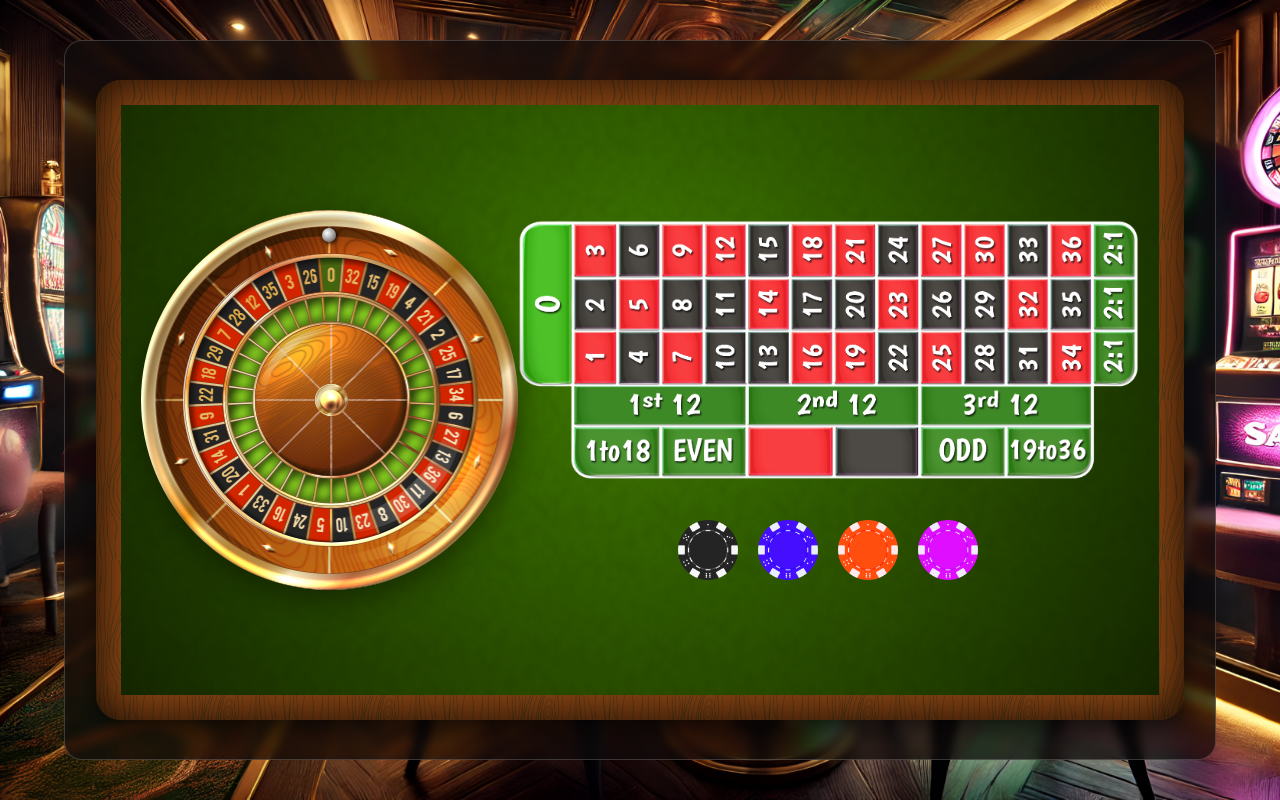
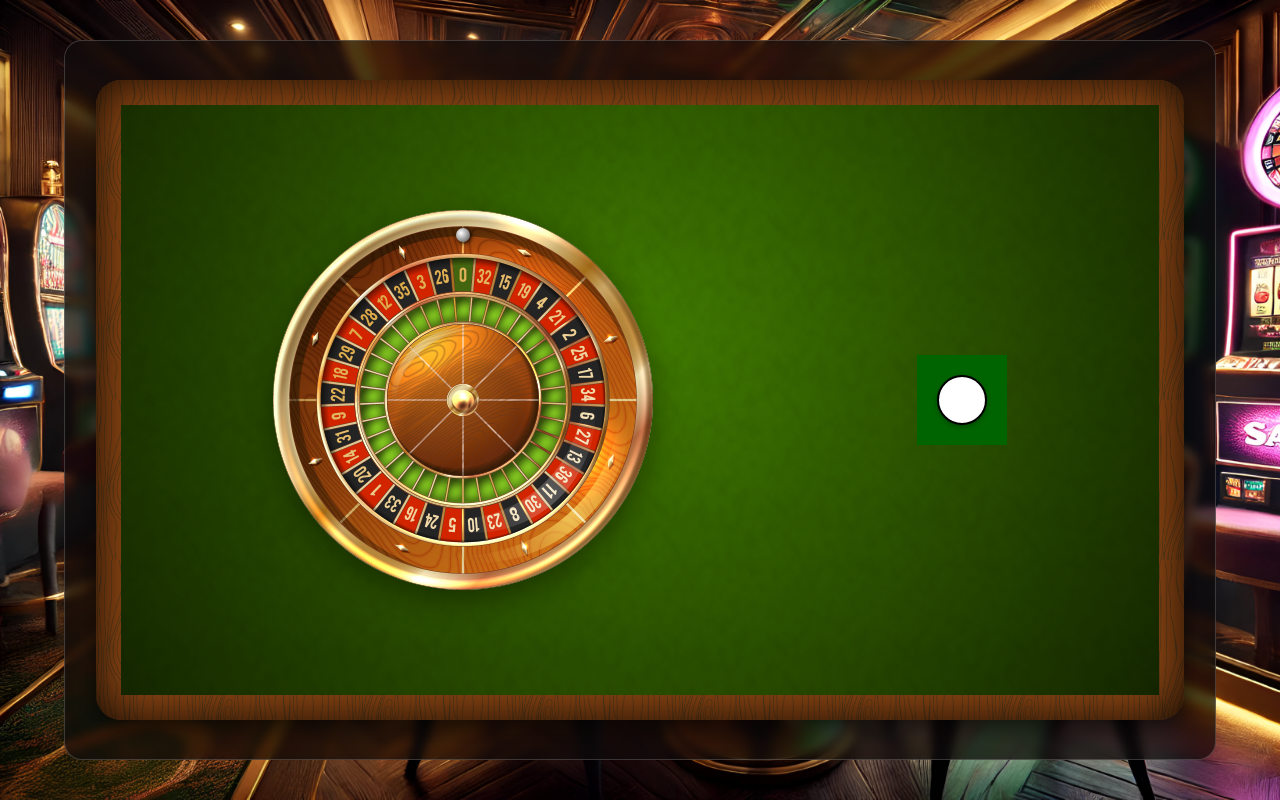
Before and after one commit to Teinlb/SafeBet, a React (Vite) app: page /roulette in a window 1280 px wide. Built offline with nearby package versions, Linux system fonts and the light colour scheme.

Commit message:
modified:   src/pages/roulette/board/Board.tsx

```diff
--- a/src/pages/roulette/board/Board.tsx
+++ b/src/pages/roulette/board/Board.tsx
@@ -1,15 +1,11 @@
 import "./board.css";
-import Chips from "./chips/Chips";
+import Chip from "./chip/Chip";
 
 const Board = () => {
     return (
         <div className="roulette-board">
-            <img
-                src="src\pages\roulette\assets\Board.png"
-                alt=""
-                className="board-image"
-            />
-            <Chips />
+
+            <Chip />
         </div>
     );
 };
--- a/src/pages/roulette/board/board.css
+++ b/src/pages/roulette/board/board.css
@@ -1,12 +1,14 @@
 .roulette-board {
     display: flex;
     flex-direction: column;
-    justify-content: center;
     align-items: center;
-    margin: auto;
-    gap: 40px;
+    padding: 20px;
+    background-color: #006400;
 }
 
-.board-image {
-    height: 260px;
+.bet-options {
+    display: grid;
+    grid-template-columns: repeat(12, 1fr); /* Pas aan op basis van het aantal inzetopties */
+    gap: 5px;
+    margin-top: 20px;
 }
--- /dev/null
+++ b/src/pages/roulette/board/chip/Chip.tsx
@@ -0,0 +1,17 @@
+import './chip.css';
+
+const Chip = () => {
+
+    return (
+        <div className="Chip-container">
+                <div
+                    className="chip"
+                    style={{ backgroundColor: 'white' }}
+                >
+                    1
+                </div>
+        </div>
+    );
+};
+
+export default Chip;
--- /dev/null
+++ b/src/pages/roulette/board/chip/chip.css
@@ -0,0 +1,24 @@
+.chips-container {
+    display: flex;
+    justify-content: space-around;
+    margin: 20px 0;
+}
+
+.chip {
+    width: 50px;
+    height: 50px;
+    border-radius: 50%;
+    display: flex;
+    align-items: center;
+    justify-content: center;
+    font-size: 16px;
+    font-weight: bold;
+    color: white;
+    cursor: pointer;
+    border: 2px solid #000;
+    box-shadow: 0 2px 5px rgba(0, 0, 0, 0.3);
+}
+
+.chip.white {
+    color: black; /* Zorg ervoor dat de tekst zichtbaar is op witte chips */
+}
--- a/src/pages/roulette/board/chips/Chips.tsx
+++ /dev/null
@@ -1,30 +0,0 @@
-import "./chips.css";
-
-const Chips = () => {
-    return (
-        <div className="chips">
-            <img
-                src="src\pages\roulette\assets\chip_black.png"
-                alt=""
-                className="chip"
-            />
-            <img
-                src="src\pages\roulette\assets\chip_blue.png"
-                alt=""
-                className="chip"
-            />
-            <img
-                src="src\pages\roulette\assets\chip_orange.png"
-                alt=""
-                className="chip"
-            />
-            <img
-                src="src\pages\roulette\assets\chip_purple.png"
-                alt=""
-                className="chip"
-            />
-        </div>
-    );
-};
-
-export default Chips;
--- a/src/pages/roulette/board/chips/chips.css
+++ /dev/null
@@ -1,10 +0,0 @@
-.chips {
-    display: flex;
-    align-items: center;
-    justify-content: center;
-    gap: 20px;
-}
-
-.chip {
-    height: 60px;
-}
--- a/src/pages/roulette/roulette.css
+++ b/src/pages/roulette/roulette.css
@@ -22,7 +22,7 @@
     background-clip: padding-box;
     border: 25px solid transparent;
     display: flex;
-    justify-content: center;
+    justify-content: space-around;
     align-items: center;
 }
 
--- a/src/pages/roulette/wheel/Wheel.tsx
+++ b/src/pages/roulette/wheel/Wheel.tsx
@@ -32,11 +32,12 @@ const Wheel = () => {
             }
 
             const anglePerNumber = 360 / 37;
-            const numberAngle = relativePos * anglePerNumber;
 
+            const randomNumbers = Math.floor(Math.random() * 37);
             const randomRotations = Math.floor(Math.random() * 4) + 4;
-            const newWheelRotation = randomRotations * 360 - numberAngle;
-            const newBallRotation = -randomRotations * 360;
+
+            const newWheelRotation = randomRotations * 360 + anglePerNumber * (randomNumbers - relativePos);
+            const newBallRotation = -randomRotations * 360 + anglePerNumber * randomNumbers;
 
             setWheelRotation(prevRotation => prevRotation + newWheelRotation);
             setBallRotation(prevRotation => prevRotation + newBallRotation);
--- a/src/pages/roulette/wheel/wheel.css
+++ b/src/pages/roulette/wheel/wheel.css
@@ -6,16 +6,11 @@
     box-shadow: 2px 10px 30px rgba(0, 0, 0, 0.4);
     position: relative;
     overflow: visible;
-    margin: 1em auto;
 }
 
 @media screen and (max-width: 375px) {
     body {
         padding: 0 20px;
-    }
-    .roulette-wheel {
-        left: 30px;
-        margin: 1em 0 0 2em;
     }
 }
 
```
